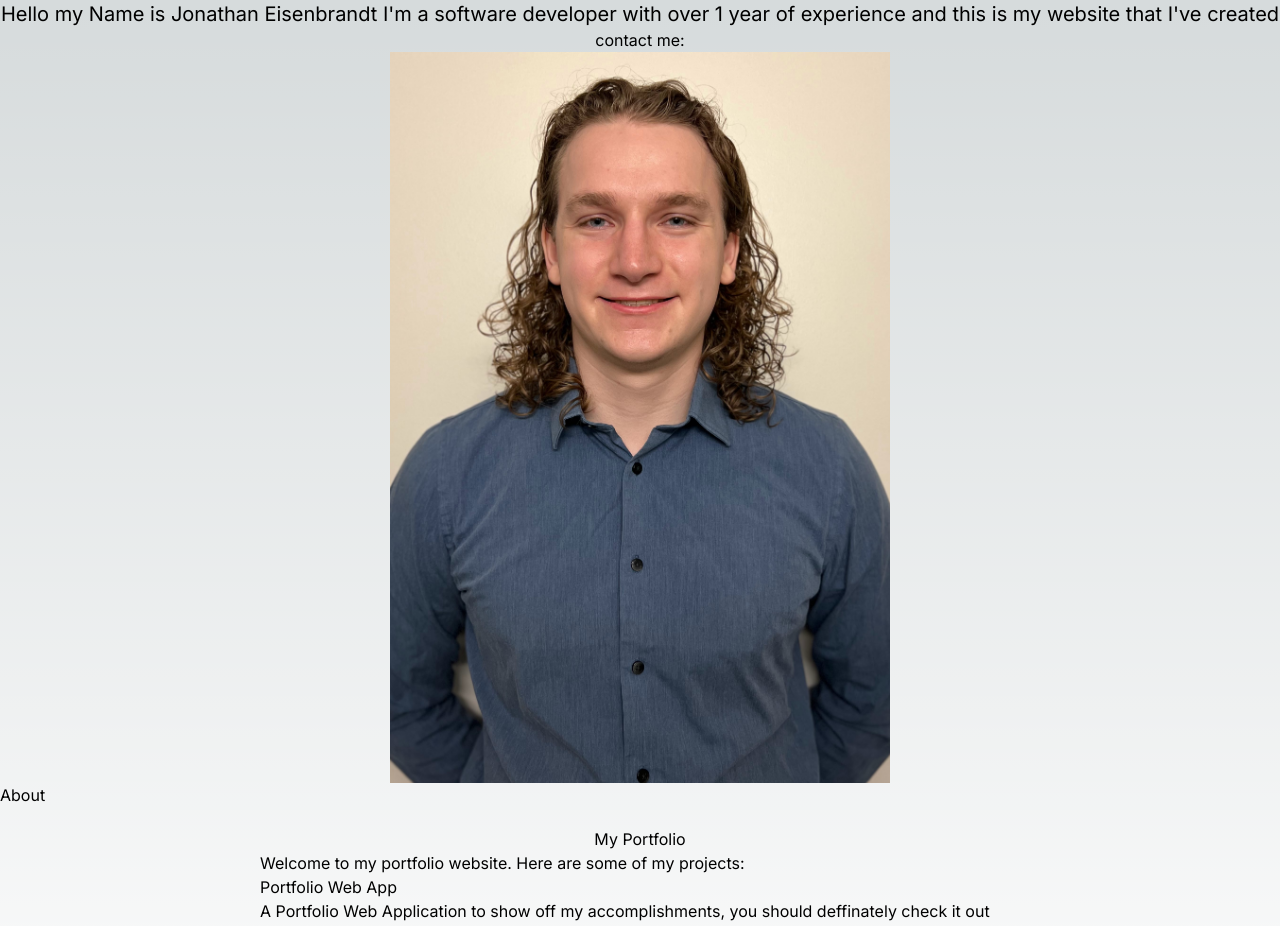
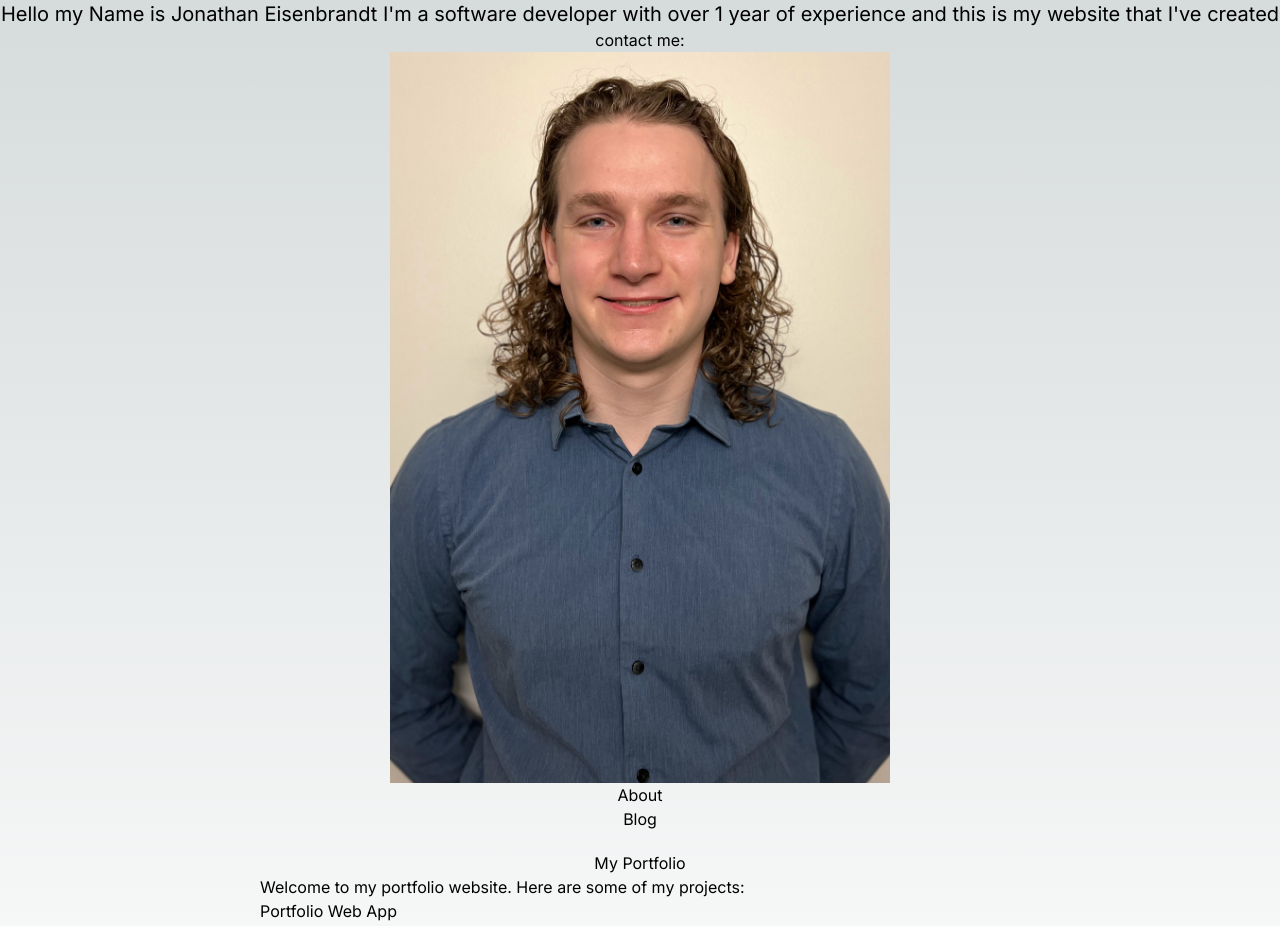
Before and after one commit to IcebergLettuc3/lettucehubnext, a Next.js app: page / in a window 1280 px wide. Shown: the top 926 px of the page. Built offline with nearby package versions, Linux system fonts and the light colour scheme.

Commit message:
adding blog page and centering links

```diff
--- a/src/app/about/page.tsx
+++ b/src/app/about/page.tsx
@@ -1,4 +1,4 @@
-export default function heyPage () {
+export default function aboutPage () {
     return (
         <h1>abuot</h1>
     )
--- /dev/null
+++ b/src/app/blog/page.tsx
@@ -0,0 +1,5 @@
+export default function blog () {
+    return (
+        <h1>blog</h1>
+    )
+}
--- a/src/app/page.tsx
+++ b/src/app/page.tsx
@@ -5,7 +5,7 @@ import Link from 'next/link'
 
 export default function Home() {
   return (
-  <div>
+  <div className='flex flex-col items-center justify-center'>
     <Intro/>
     <Image
       className='flex m-auto flex-col items-center'
@@ -15,6 +15,7 @@ export default function Home() {
       height={300}
     />
     <Link href="/about">About</Link>
+    <Link href="/blog">Blog</Link>
     <Portfolio/>
     </div>
   )
```
